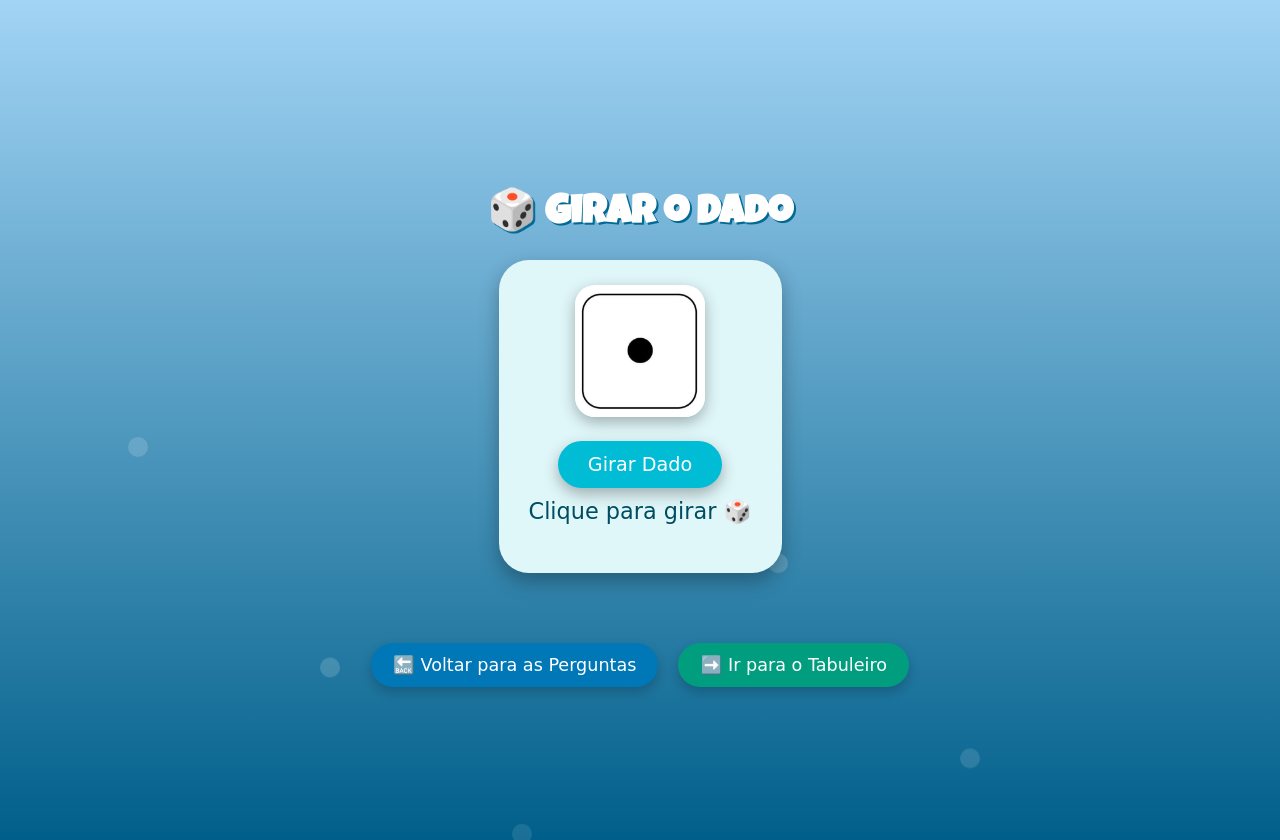
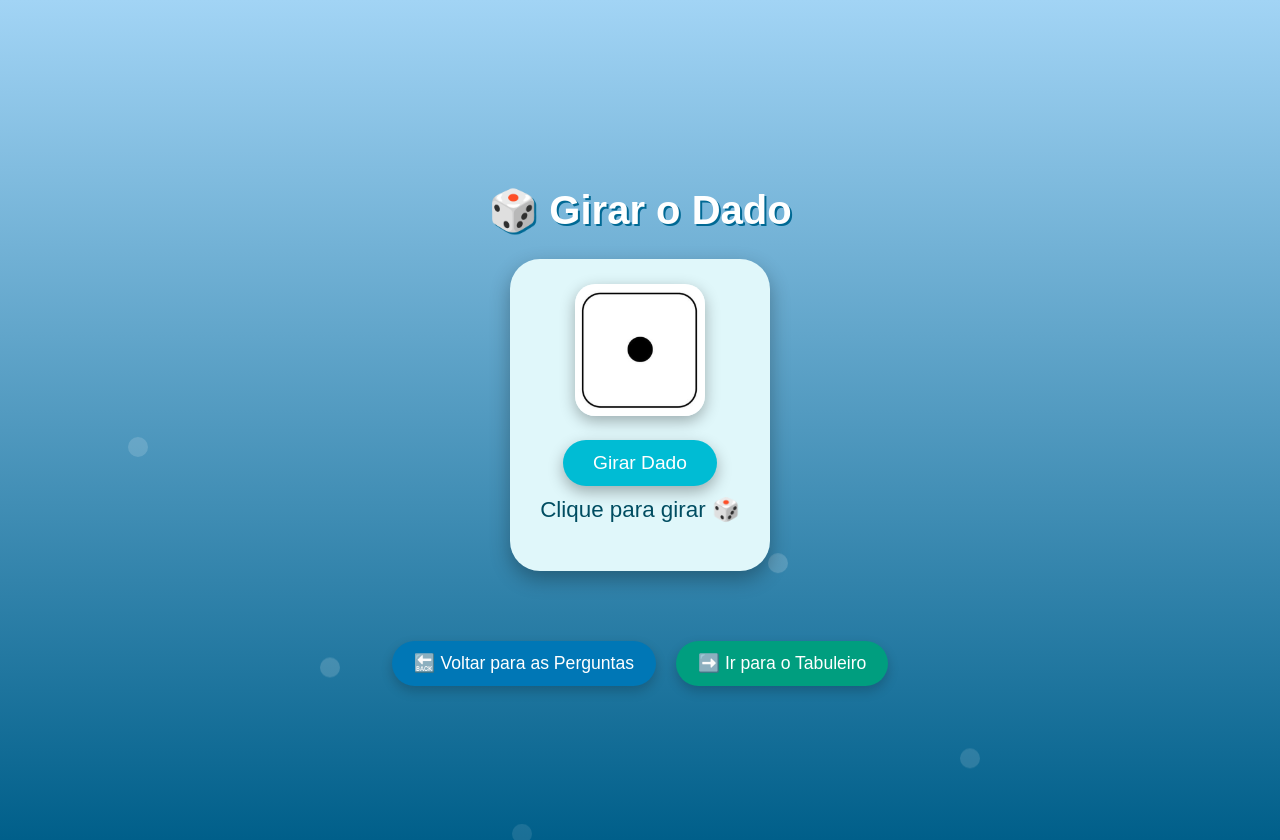
Before and after one commit to lili6556/tabuleiro-polui-o, a Flask app: page /dado in a window 1280 px wide. Run offline with Flask 3, Linux system fonts and the light colour scheme.

Commit message:
Update style.css

```diff
--- a/static/style.css
+++ b/static/style.css
@@ -2,7 +2,7 @@
 body {
   margin: 0;
   padding: 0;
-  font-family: 'Comic Sans MS', cursive, sans-serif;
+  font-family: 'Arial', cursive, sans-serif;
   background: linear-gradient(to bottom, #a2d4f5, #005f8a);
   overflow-x: hidden;
   position: relative;
@@ -191,7 +191,7 @@ input[type="text"]:focus {
 }
 
 .titulo-dado {
-  font-family: 'Luckiest Guy', cursive;
+  font-family: 'Arial', cursive;
   font-size: 2.5em;
   color: #fff;
   margin-bottom: 25px;
@@ -224,7 +224,7 @@ input[type="text"]:focus {
   border-radius: 30px;
   border: none;
   cursor: pointer;
-  font-family: 'Comic Sans MS', cursive;
+  font-family: 'Arial', cursive;
   box-shadow: 0 6px 15px rgba(0,0,0,0.3);
   transition: background 0.3s, transform 0.2s;
 }
@@ -248,7 +248,7 @@ input[type="text"]:focus {
   font-size: 1.1em;
   border-radius: 25px;
   border: none;
-  font-family: 'Comic Sans MS', cursive;
+  font-family: 'Arial', cursive;
   color: #fff;
   cursor: pointer;
   transition: background 0.3s, transform 0.2s;
```
